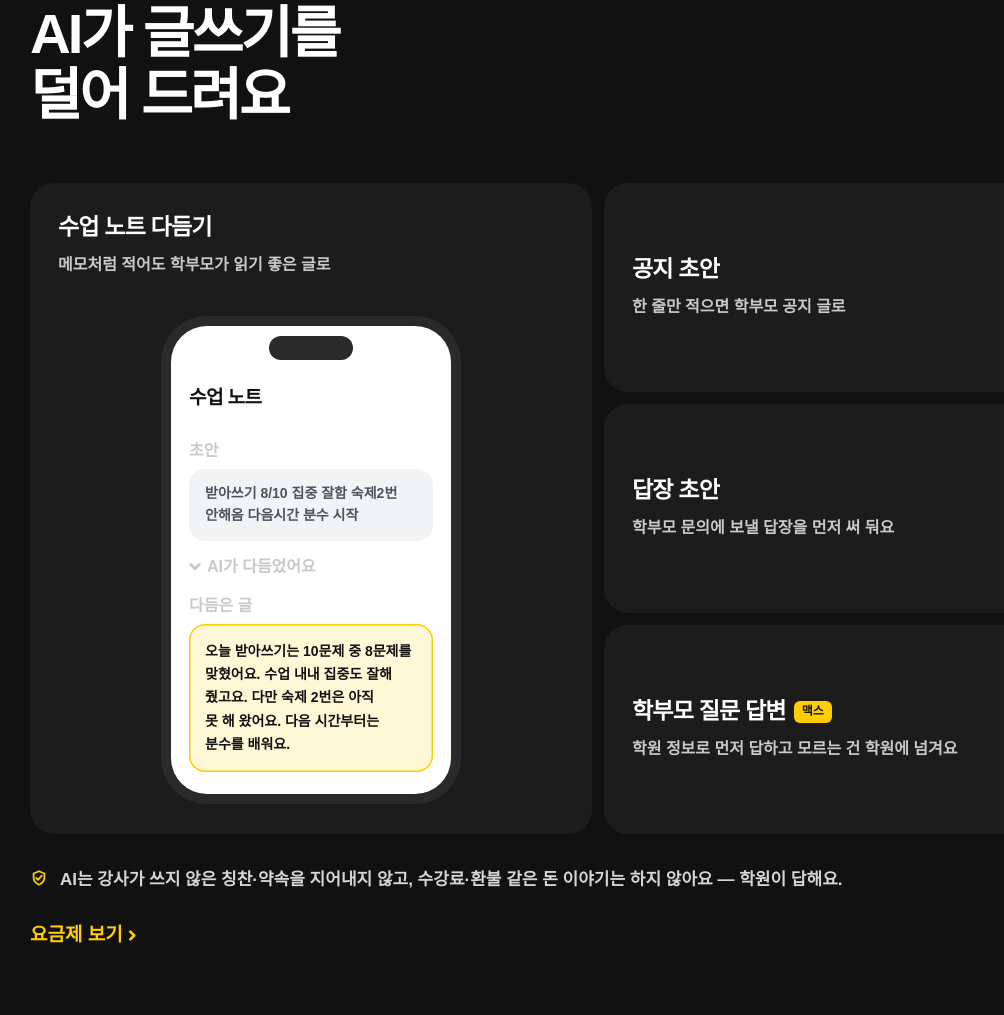
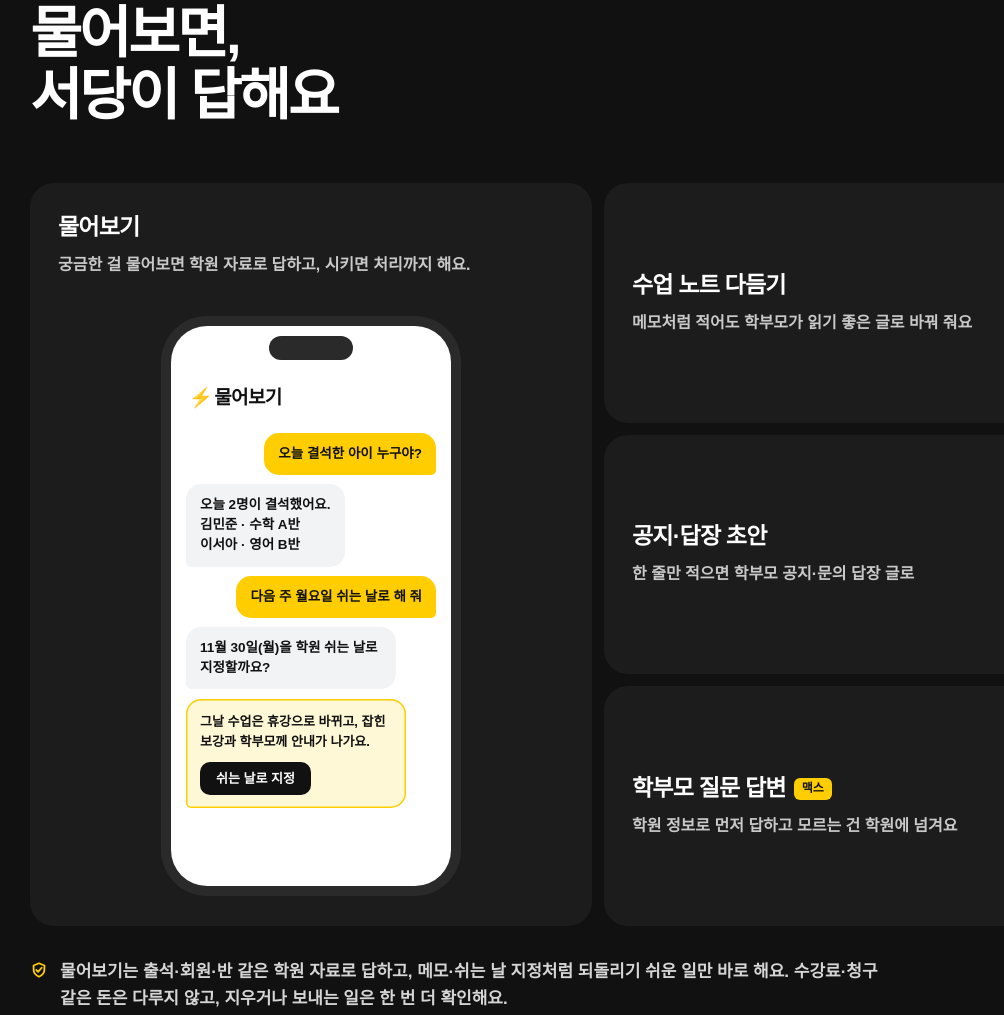
Before and after one commit to ho01010184-hub/seodang-site, a plain HTML site: page index.html in a window 1280 px wide. Shown: the part 4053-5068 px from the top of the page, without its empty margins (42-1046 px from the left). Drawn offline with Linux system fonts and the light colour scheme; a web font is replaced by a local one.

Commit message:
홈 AI 섹션 물어보기 중심 개편

```diff
--- a/assets/site.css
+++ b/assets/site.css
@@ -506,6 +506,16 @@
   .ai-trust { margin-top: 32px; max-width: 880px; display: flex; gap: 12px; align-items: flex-start; font-size: 17px; font-weight: 600; line-height: 1.6; color: #d6d6d6; text-wrap: pretty; }
   .ai-trust svg { margin-top: 3px; color: var(--y); }
   .ai .links { margin-top: 28px; }
+  /* 물어보기 — 채팅 말풍선(흰 폰 화면 .scr 안) */
+  .cht { flex: 1; display: flex; flex-direction: column; gap: 9px; padding: 8px 15px 18px; overflow: hidden; }
+  .cb { max-width: 84%; padding: 11px 14px; font-size: 13.5px; font-weight: 600; line-height: 1.5; text-wrap: pretty; }
+  .cb-u { align-self: flex-end; background: var(--y); color: var(--ink); border-radius: 15px 15px 5px 15px; }
+  .cb-a { align-self: flex-start; background: #f2f3f5; color: var(--ink); border-radius: 15px 15px 15px 5px; }
+  .cb-a b { font-weight: 800; }
+  .cf { align-self: flex-start; max-width: 88%; margin-top: 1px; padding: 13px 14px; border-radius: 15px 15px 15px 5px; background: #fff8d6; box-shadow: inset 0 0 0 1.5px var(--y); }
+  .cf p { font-size: 13px; font-weight: 700; color: var(--ink); line-height: 1.5; text-wrap: pretty; }
+  .cf .cf-b { margin-top: 11px; display: inline-flex; height: 33px; padding: 0 16px; align-items: center; border-radius: 10px; background: var(--ink); color: #fff; font-size: 13px; font-weight: 800; }
+  .ab .t .bolt { color: var(--y); margin-right: 2px; }
   @media (max-width: 860px) { .ai { padding: 104px 0; } .ai-g { grid-template-columns: minmax(0,1fr); } .aic.big, .ai-g > .aic:not(.big) { grid-column: auto; grid-row: auto; } .aic { padding: 26px 22px; } }
 
   /* 첫 화면 — 기본부터 빠짐없이 */
--- a/index.html
+++ b/index.html
@@ -483,29 +483,31 @@
   </div>
 </section>
 
-<!-- ===== AI (2026-11-06 열림 — 곧 출시 알약 뗌) ===== -->
+<!-- ===== AI — 물어보기(에이전트) 중심 (2026-11-26) ===== -->
 <section class="ai dark" id="ai">
   <div class="wrap">
     <p class="eb r">프리미엄 AI</p>
-    <h2 class="h2 r d1">AI가 글쓰기를<br>덜어 드려요</h2>
+    <h2 class="h2 r d1">물어보면,<br>서당이 답해요</h2>
     <div class="ai-g">
       <div class="aic big r">
-        <h3>수업 노트 다듬기</h3>
-        <p>메모처럼 적어도 학부모가 읽기 좋은 글로</p>
-        <div class="pm" aria-hidden="true"><div class="ph"><div class="scr aino">
-          <div class="ab"><span class="t">수업 노트</span></div>
-          <p class="sec">초안</p>
-          <div class="an-d">받아쓰기 8/10 집중 잘함 숙제2번 안해옴 다음시간 분수 시작</div>
-          <p class="an-ar"><svg viewBox="0 0 10 10"><path d="M1.5 3L5 6.5 8.5 3"/></svg>AI가 다듬었어요</p>
-          <p class="sec">다듬은 글</p>
-          <div class="an-p">오늘 받아쓰기는 10문제 중 8문제를 맞혔어요. 수업 내내 집중도 잘해 줬고요. 다만 숙제 2번은 아직 못 해 왔어요. 다음 시간부터는 분수를 배워요.</div>
+        <h3>물어보기</h3>
+        <p>궁금한 걸 물어보면 학원 자료로 답하고, 시키면 처리까지 해요.</p>
+        <div class="pm" aria-hidden="true"><div class="ph"><div class="scr">
+          <div class="ab"><span class="t"><span class="bolt">⚡</span>물어보기</span></div>
+          <div class="cht">
+            <div class="cb cb-u">오늘 결석한 아이 누구야?</div>
+            <div class="cb cb-a">오늘 2명이 결석했어요.<br><b>김민준</b> · 수학 A반<br><b>이서아</b> · 영어 B반</div>
+            <div class="cb cb-u">다음 주 월요일 쉬는 날로 해 줘</div>
+            <div class="cb cb-a">11월 30일(월)을 학원 쉬는 날로 지정할까요?</div>
+            <div class="cf"><p>그날 수업은 휴강으로 바뀌고, 잡힌 보강과 학부모께 안내가 나가요.</p><span class="cf-b">쉬는 날로 지정</span></div>
+          </div>
         </div></div></div>
       </div>
-      <div class="aic r d1"><h3>공지 초안</h3><p>한 줄만 적으면 학부모 공지 글로</p></div>
-      <div class="aic r d2"><h3>답장 초안</h3><p>학부모 문의에 보낼 답장을 먼저 써 둬요</p></div>
+      <div class="aic r d1"><h3>수업 노트 다듬기</h3><p>메모처럼 적어도 학부모가 읽기 좋은 글로 바꿔 줘요</p></div>
+      <div class="aic r d2"><h3>공지·답장 초안</h3><p>한 줄만 적으면 학부모 공지·문의 답장 글로</p></div>
       <div class="aic r d3"><h3>학부모 질문 답변 <span class="mx">맥스</span></h3><p>학원 정보로 먼저 답하고 모르는 건 학원에 넘겨요</p></div>
     </div>
-    <p class="ai-trust r"><svg class="i" viewBox="0 0 20 20"><path d="M10 2.5l6 2.5v4.5c0 3.8-2.6 6.6-6 8-3.4-1.4-6-4.2-6-8V5z"/><path d="M7 10l2 2 4-4.5"/></svg><span>AI는 강사가 쓰지 않은 칭찬·약속을 지어내지 않고, 수강료·환불 같은 돈 이야기는 하지 않아요 — 학원이 답해요.</span></p>
+    <p class="ai-trust r"><svg class="i" viewBox="0 0 20 20"><path d="M10 2.5l6 2.5v4.5c0 3.8-2.6 6.6-6 8-3.4-1.4-6-4.2-6-8V5z"/><path d="M7 10l2 2 4-4.5"/></svg><span>물어보기는 출석·회원·반 같은 학원 자료로 답하고, 메모·쉬는 날 지정처럼 되돌리기 쉬운 일만 바로 해요. 수강료·청구 같은 돈은 다루지 않고, 지우거나 보내는 일은 한 번 더 확인해요.</span></p>
     <div class="links r"><a class="lnk" href="/pricing/#plans">요금제 보기 <svg viewBox="0 0 10 10"><path d="M3 1.5L6.5 5 3 8.5"/></svg></a></div>
   </div>
 </section>
```
